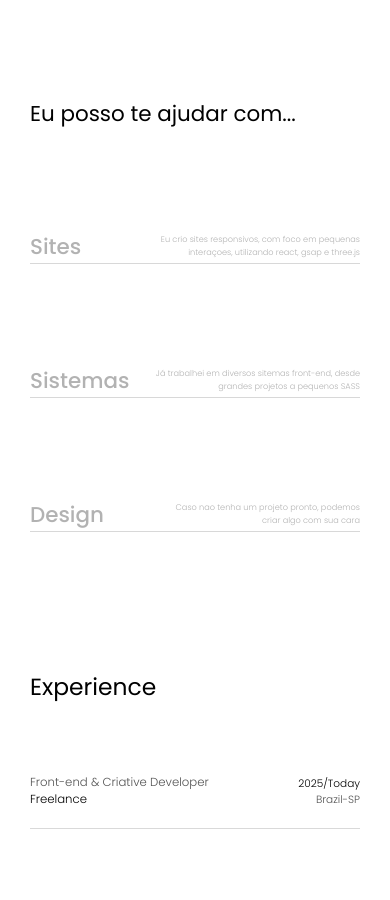
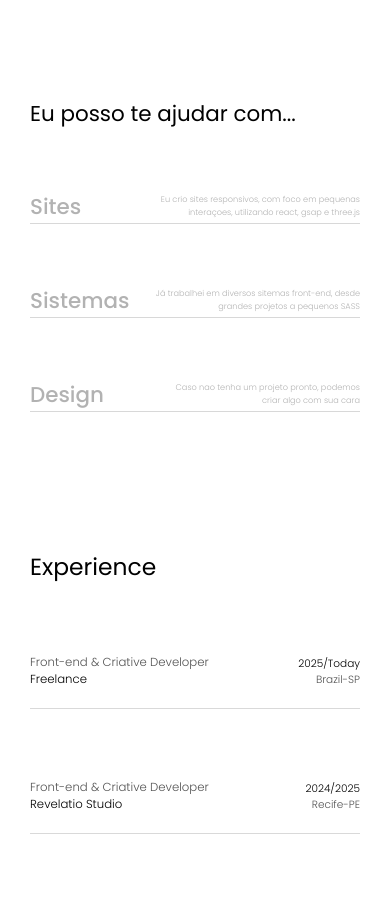
Before and after one commit to GabrielBarbosa2003/portfolio-2025, a React (Vite) app: page /about in a window 390 px wide. Shown: the part 1520-2420 px from the top of the page. Built offline with nearby package versions, Linux system fonts and the light colour scheme.

Commit message:
change archives

```diff
--- a/src/Pages/About/AboutComponents/ICanHelp/icanhelp.css
+++ b/src/Pages/About/AboutComponents/ICanHelp/icanhelp.css
@@ -95,7 +95,7 @@
         font-size: 2.1vw;
     }
     .item-list{
-        padding-top: 100px;
+        padding-top: 60px;
     }
         .icanhelp-section h1 {
             font-size: 5.5vw;
```
Also changed, not shown: src/Pages/About/index.jsx (+9 -6 lines).
